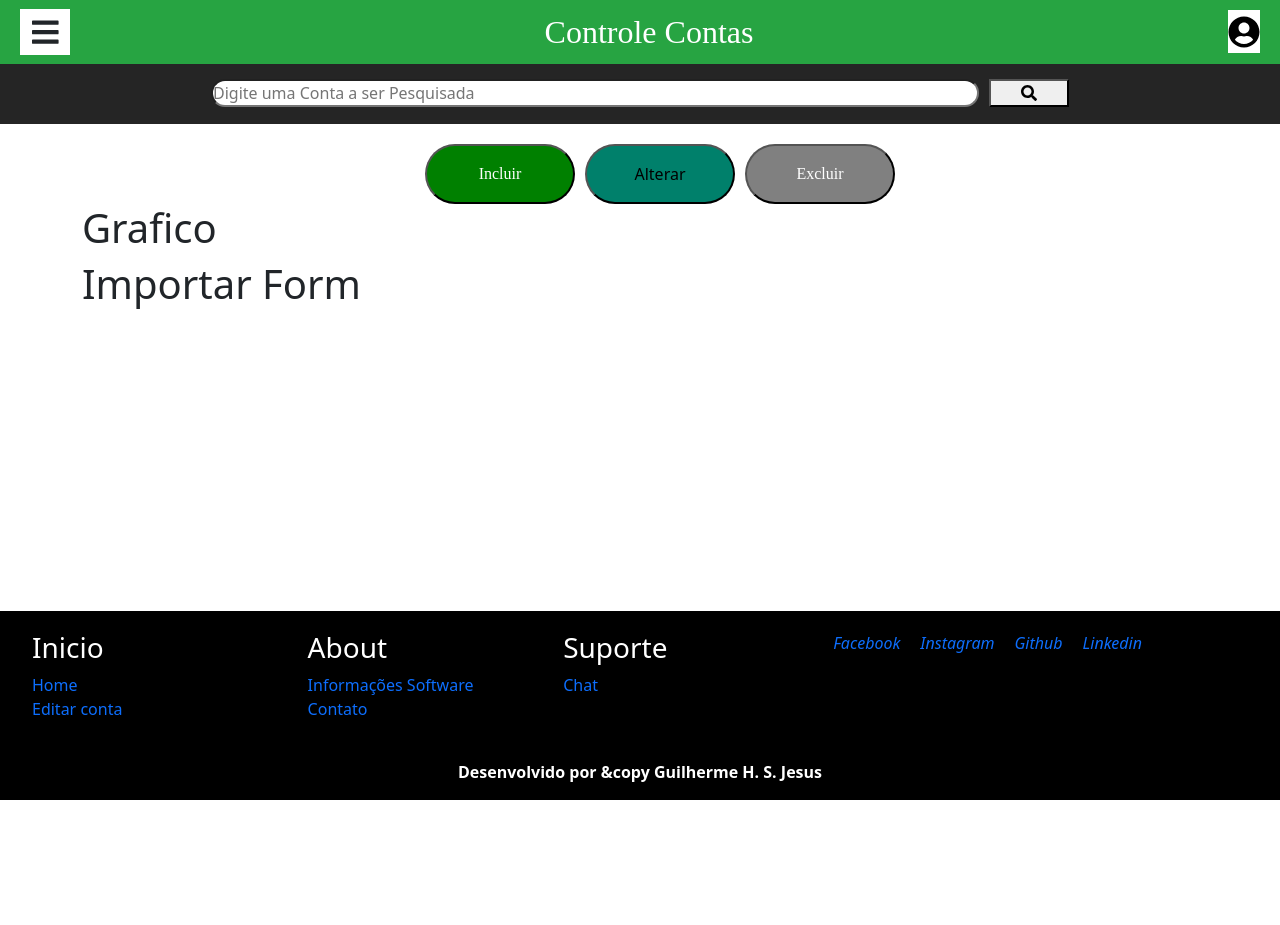
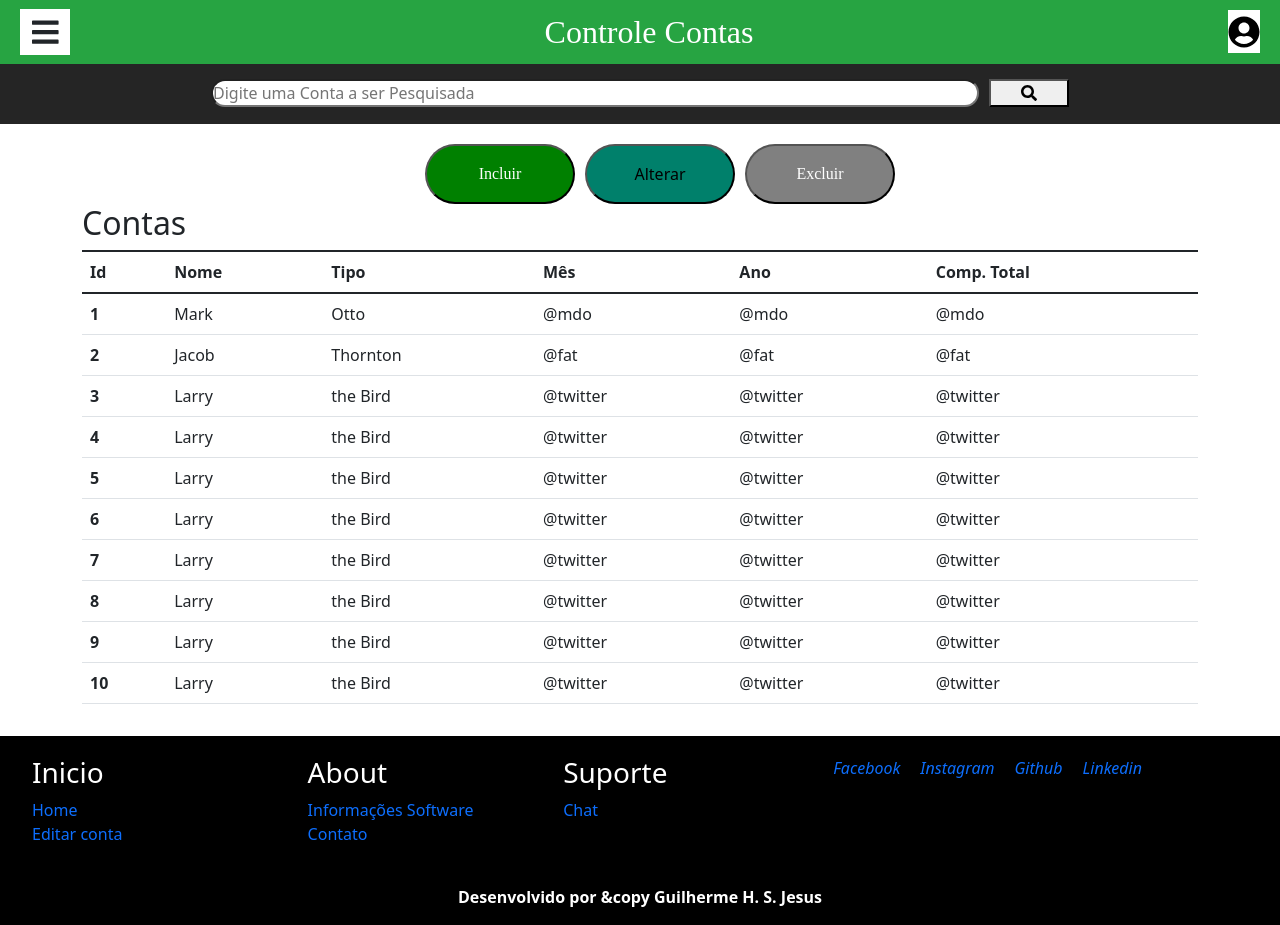
Before and after one commit to Guilherme26h/ControleContasPessoais, a React (Create React App) app in the folder frontend/: page / in a window 1280 px wide. Before the commit the page ends 800 px from the top, so only its background shows below. Built offline with nearby package versions, Linux system fonts and the light colour scheme; a web font is replaced by a local one.

Commit message:
Main finalizada

```diff
--- a/frontend/src/App.tsx
+++ b/frontend/src/App.tsx
@@ -2,15 +2,17 @@ import './App.css';
 import NavBar from './components/NavBar';
 import Footer from './components/Footer';
 import Main from './components/Main';
+import Form from 'components/Form';
 
 
 function App() {
 
   return (
-    <div>
+    <div className="app">
       <NavBar />
       <Main />
-      <Footer />
+        <Footer />
+
     </div>
   );
 }
--- a/frontend/src/components/Footer/style.css
+++ b/frontend/src/components/Footer/style.css
@@ -1,7 +1,7 @@
 .footer {
   background-color: black;
   color: white;
-  position: absolute;
+  position: relative;
   width: 100%;
   bottom: 0;
   display: -webkit-box;
--- a/frontend/src/components/Footer/style.scss
+++ b/frontend/src/components/Footer/style.scss
@@ -1,7 +1,7 @@
 .footer{
     background-color: black;
     color: white;
-    position: absolute;
+    position: relative;
     width:100%;
     bottom:0;
     display:flex;
--- a/frontend/src/components/Form/index.tsx
+++ b/frontend/src/components/Form/index.tsx
@@ -1,7 +1,102 @@
-import 'style.css';
+import './style.css';
 
-function form(){
+function Form(){
     return(
-        <h1>Form</h1>
+        <table className="table">
+  <thead>
+    <tr>
+      <th scope="col">Id</th>
+      <th scope="col">Nome</th>
+      <th scope="col">Tipo</th>
+      <th scope="col">Mês</th>
+      <th scope="col">Ano</th>
+      <th scope="col">Comp. Total</th>
+    </tr>
+  </thead>
+  <tbody>
+    <tr>
+      <th scope="row">1</th>
+      <td>Mark</td>
+      <td>Otto</td>
+      <td>@mdo</td>
+      <td>@mdo</td>
+      <td>@mdo</td>
+    </tr>
+    <tr>
+      <th scope="row">2</th>
+      <td>Jacob</td>
+      <td>Thornton</td>
+      <td>@fat</td>
+      <td>@fat</td>
+      <td>@fat</td>
+    </tr>
+    <tr>
+      <th scope="row">3</th>
+      <td>Larry</td>
+      <td>the Bird</td>
+      <td>@twitter</td>
+      <td>@twitter</td>
+      <td>@twitter</td>
+    </tr>
+    <tr>
+      <th scope="row">4</th>
+      <td>Larry</td>
+      <td>the Bird</td>
+      <td>@twitter</td>
+      <td>@twitter</td>
+      <td>@twitter</td>
+    </tr>
+    <tr>
+      <th scope="row">5</th>
+      <td>Larry</td>
+      <td>the Bird</td>
+      <td>@twitter</td>
+      <td>@twitter</td>
+      <td>@twitter</td>
+    </tr>
+    <tr>
+      <th scope="row">6</th>
+      <td>Larry</td>
+      <td>the Bird</td>
+      <td>@twitter</td>
+      <td>@twitter</td>
+      <td>@twitter</td>
+    </tr>
+    <tr>
+      <th scope="row">7</th>
+      <td>Larry</td>
+      <td>the Bird</td>
+      <td>@twitter</td>
+      <td>@twitter</td>
+      <td>@twitter</td>
+    </tr>
+    <tr>
+      <th scope="row">8</th>
+      <td>Larry</td>
+      <td>the Bird</td>
+      <td>@twitter</td>
+      <td>@twitter</td>
+      <td>@twitter</td>
+    </tr>
+    <tr>
+      <th scope="row">9</th>
+      <td>Larry</td>
+      <td>the Bird</td>
+      <td>@twitter</td>
+      <td>@twitter</td>
+      <td>@twitter</td>
+    </tr>
+    <tr>
+      <th scope="row">10</th>
+      <td>Larry</td>
+      <td>the Bird</td>
+      <td>@twitter</td>
+      <td>@twitter</td>
+      <td>@twitter</td>
+    </tr>
+  </tbody>
+</table>
     );
 }
+
+export default Form;
--- a/frontend/src/components/Form/style.css
+++ b/frontend/src/components/Form/style.css
@@ -1 +1,4 @@
-/* No CSS *//*# sourceMappingURL=style.css.map */
+.table {
+  overflow: auto;
+}
+/*# sourceMappingURL=style.css.map */
--- a/frontend/src/components/Form/style.scss
+++ b/frontend/src/components/Form/style.scss
@@ -0,0 +1,3 @@
+.table{
+    overflow: auto;
+}
--- a/frontend/src/components/Main/index.jsx
+++ b/frontend/src/components/Main/index.jsx
@@ -2,7 +2,7 @@ import './style.css';
 import AlterateBtn from 'components/Buttons/AlterateBtn';
 import RemoveBtn from 'components/Buttons/RemoveBtn';
 import IncludeBtn from 'components/Buttons/IncludeBtn';
-import Graphics from 'components/Graphics/Graphics';
+import Form from 'components/Form';
 
 function Main(){
     return(
@@ -12,11 +12,9 @@ function Main(){
                 <AlterateBtn />
                 <RemoveBtn />
             </div>
-            <section>
-                <Graphics />
-            </section>
-            <section>
-                <h1>Importar Form</h1>
+            <section className='table'>
+                <h2>Contas</h2>
+                <Form />
             </section>
         </div>
     );
--- a/frontend/src/components/Main/style.css
+++ b/frontend/src/components/Main/style.css
@@ -19,4 +19,8 @@
       -ms-flex-pack: center;
           justify-content: center;
 }
+
+.table {
+  overflow: scroll;
+}
 /*# sourceMappingURL=style.css.map */
--- a/frontend/src/components/Main/style.scss
+++ b/frontend/src/components/Main/style.scss
@@ -1,5 +1,6 @@
 .container{
     background: white;
+
 }
 .main{
     text-align: center;
@@ -11,6 +12,8 @@
     margin-top: 20px;
     justify-content: center;
 
+}
 
-
+.table{
+    overflow: scroll;
 }
```
Also changed, not shown: frontend/src/index.css (line endings or trailing spaces), 2 other files (tests, documents, lock files or other folders).
